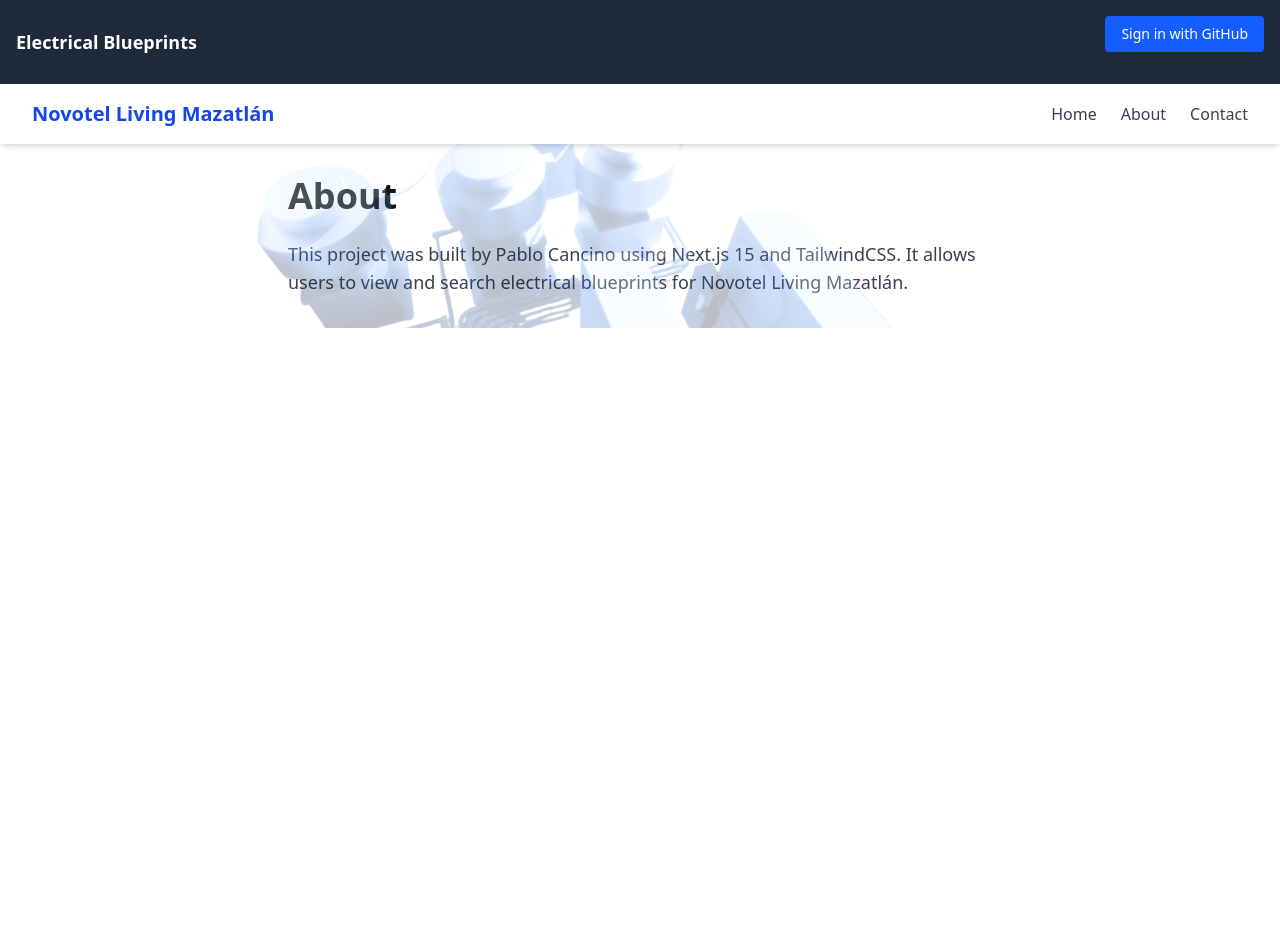
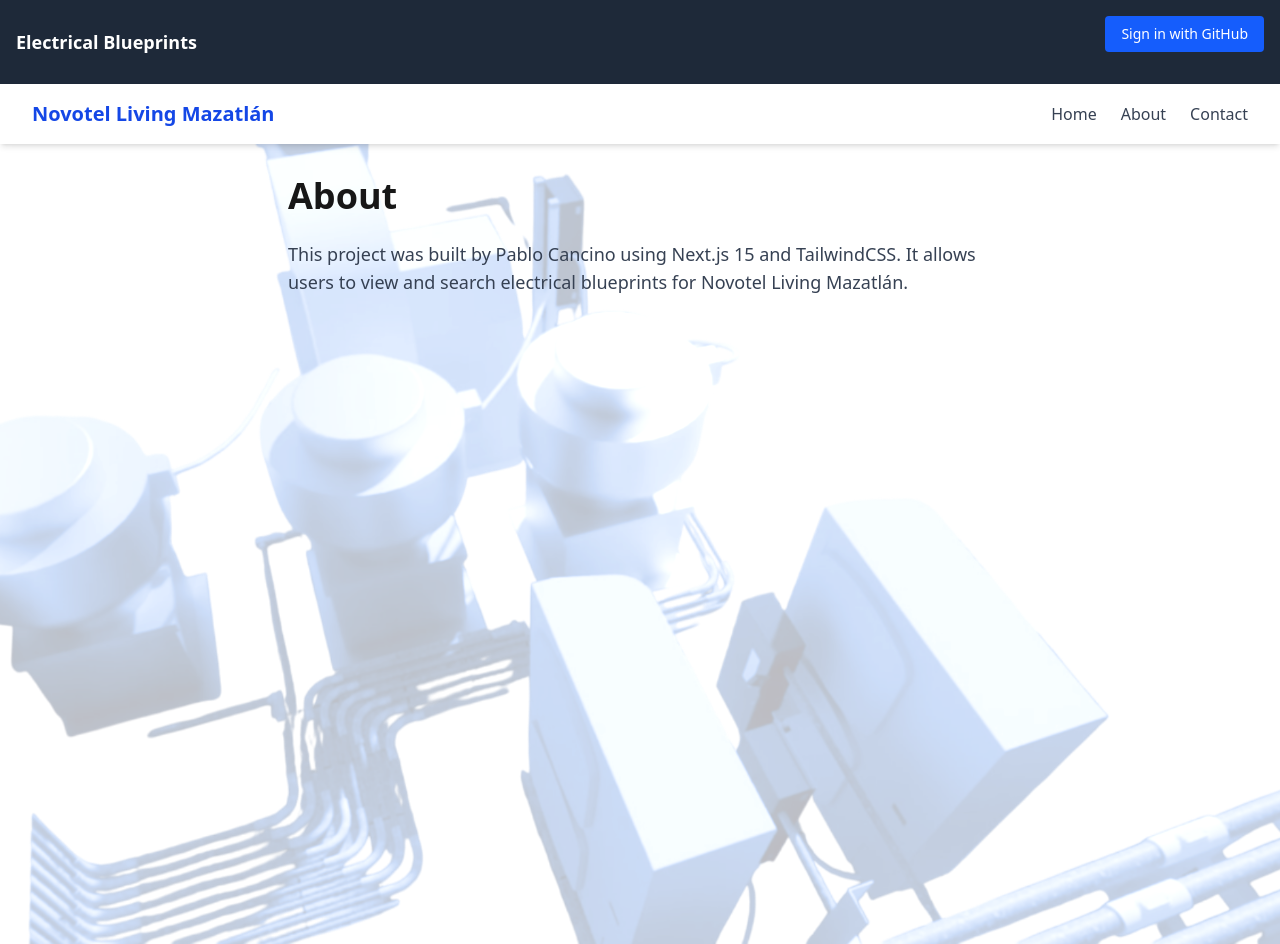
Before and after one commit to Alan-Balvin/electrical-blueprints, a Next.js app: page /about in a window 1280 px wide. Built offline with nearby package versions, Linux system fonts and the light colour scheme; no server answers.

Commit message:
fixing background image in about page

```diff
--- a/src/app/about/page.tsx
+++ b/src/app/about/page.tsx
@@ -2,12 +2,12 @@ export default function AboutPage() {
   return (
     <div className="relative min-h-screen bg-cover bg-center">
       <div className="absolute inset-0 bg-white bg-opacity-70 backdrop-blur-sm" />
-
-      <main className="relative p-8 max-w-3xl mx-auto z-10">
-        <div
+<div
           className="absolute inset-0 bg-center bg-cover opacity-40 filter brightness-110 contrast-125 pointer-events-none z-0"
           style={{ backgroundImage: "url('/images/background2.png')" }}
         />
+      <main className="relative p-8 max-w-3xl mx-auto z-10">
+
         <h1 className="text-4xl font-bold mb-6">About</h1>
         <p className="text-lg text-gray-700">
           This project was built by Pablo Cancino using Next.js 15 and TailwindCSS.
```
